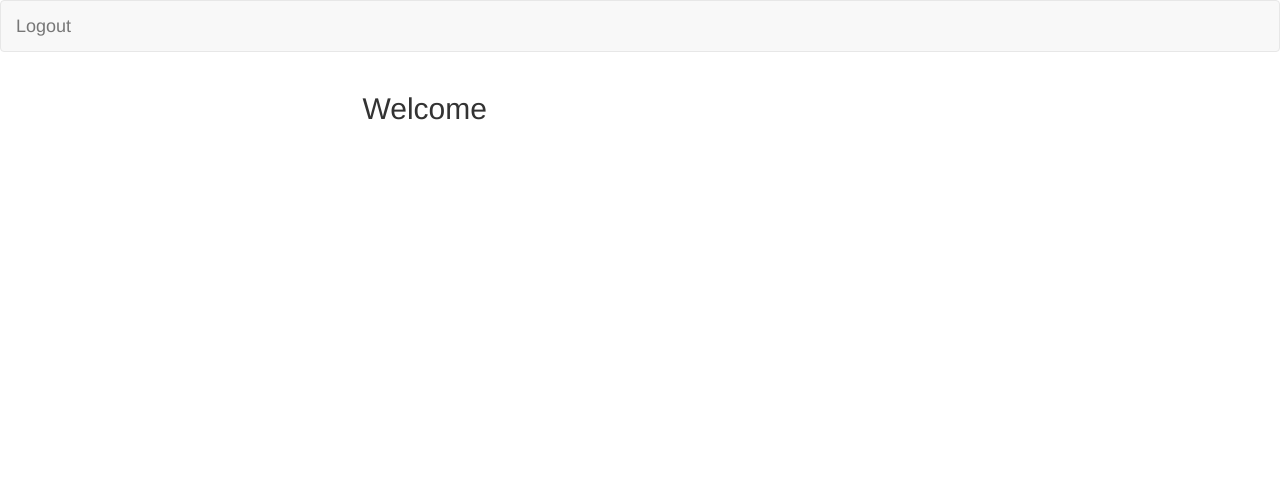
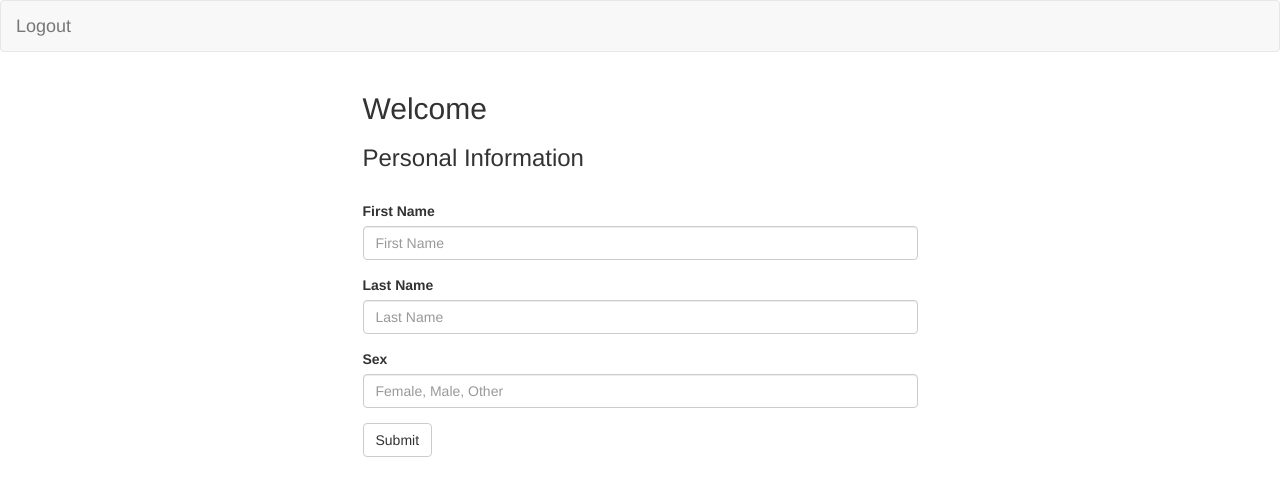
Before and after one commit to Solmarnov/project-one, a website: page public/members.html in a window 1280 px wide. Drawn offline with nearby package versions, Linux system fonts and the light colour scheme; no server answers.

Commit message:
add first, last name and sex query

```diff
--- a/public/members.html
+++ b/public/members.html
@@ -23,6 +23,37 @@
     <div class="row">
       <div class="col-md-6 col-md-offset-3">
         <h2>Welcome <span class="member-name"></span></h2>
+<!-- email provided through sign-up appears here-->
+
+        <h3>Personal Information</h3>
+        <br>
+        <form class="user-information">
+
+          <!-- mandatory = first name, last name, sex -->
+
+            <!-- first name input -->
+          <div class="form-group">
+            <label for="first-name">First Name</label>
+            <!-- input type name needs to be changed to something related to label for "" -->
+            <input type="email" class="form-control" id="first-name-input" placeholder="First Name">
+          </div>
+            <!-- last name -->
+          <div class="form-group">
+            <label for="last-name">Last Name</label>
+            <!-- input type name needs to be changed to something related to label for "" -->
+            <input type="email" class="form-control" id="last-name-input" placeholder="Last Name">
+          </div>
+
+            <!-- sex -->
+          <div class="form-group">
+            <label for="sex">Sex</label>
+            <!-- input type name needs to be changed to something related to label for "" -->
+            <input type="email" class="form-control" id="sex-input" placeholder="Female, Male, Other">
+          </div>
+
+            <!-- submit personal information -->
+          <button type="submit" class="btn btn-default">Submit</button>
+        </form>
       </div>
     </div>
   </div>
```
